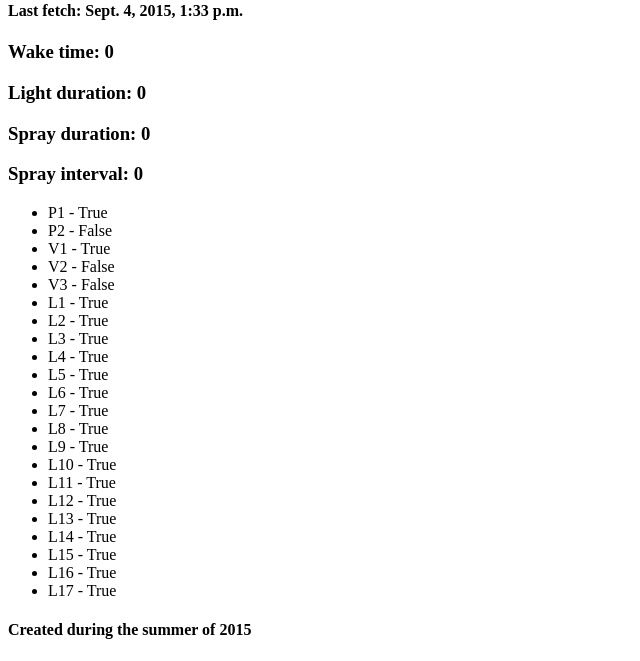
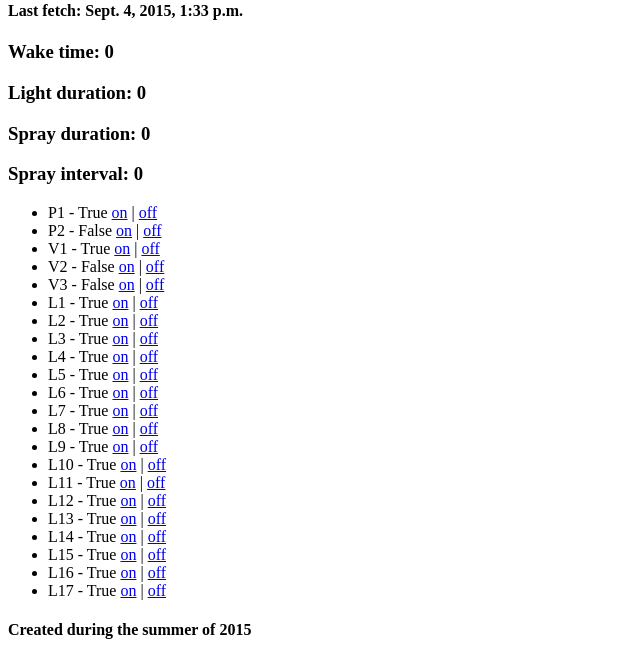
Before and after one commit to mrdave-dev/GroVolution, a Django app: page /gv_bank_display/2/ in a window 1280 px wide. Shown: the part 203-864 px from the top of the page, without its empty margins (0-640 px from the left). Run offline with Django 3.2, Linux system fonts and the light colour scheme; data comes from the database, SQL or seed files in the repository; some libraries are stand-ins or nearby versions.

Commit message:
Added on/off funcionality to relays

```diff
--- a/gui/gv_bank_display/models.py
+++ b/gui/gv_bank_display/models.py
@@ -44,17 +44,33 @@ class GV_Bank(models.Model):
 
 
 class GV_Relay(models.Model):
-	bank = models.ForeignKey(GV_Bank)
-	label = models.CharField(max_length=2)
-	number = models.IntegerField()
-	status = models.BooleanField()
+    bank = models.ForeignKey(GV_Bank)
+    label = models.CharField(max_length=2)
+    number = models.IntegerField()
+    status = models.BooleanField()
 
-	def __str__(self):
-		return str(self.label) + str(self.number)
+    def turn_off(self):
+        # boil down filename
+        local_fn = re.search(r'[\w\d]+\.json', self.bank.bank_name).group()
 
-	class Meta:
-		verbose_name = "Relay"
-		verbose_name_plural = "Relays"
+        # call gv program to turn off
+        command = 'cd ..; ./gv off ' + local_fn + self.label + str(self.number)
+        subprocess.Popen(command, shell=True)
+
+    def turn_on(self):
+        # boil down filename
+        local_fn = re.search(r'[\w\d]+\.json', self.bank.bank_name).group()
+
+        #call gv program to turn off
+        command = 'cd ..; ./gv on ' + local_fn + self.label + str(self.number)
+        subprocess.Popen(command, shell=True)
+
+    def __str__(self):
+        return str(self.label) + str(self.number)
+
+    class Meta:
+        verbose_name = "Relay"
+        verbose_name_plural = "Relays"
 
 
 class TestModel(models.Model):
--- a/gui/gv_bank_display/templates/gv_bank_display/bank_detail.html
+++ b/gui/gv_bank_display/templates/gv_bank_display/bank_detail.html
@@ -12,6 +12,26 @@
                     alert("Unknown error: unable to fetch data.");
                 }
 
+            });
+        }
+
+        function relay_off(id) {
+            $.get("../relays/" + id + "/off", function( data ) {
+                if (data == '0') {
+                    alert("Relay off.");
+                } else {
+                    alert("Unknown error: unable to turn relay off.");
+                }
+            });
+        }
+
+        function relay_on(id) {
+            $.get("../relays/" + id + "/on", function( data ) {
+                if (data == '0') {
+                    alert("Relay on.");
+                } else {
+                    alert("Unknown error: unable to turn relay on.");
+                }
             });
         }
 
@@ -32,6 +52,7 @@
                     <li>
                         {{ relay.label }}{{ relay.number }} -
                         {{ relay.status }}
+                        <a href="#" onclick="relay_on({{ relay.pk }})">on</a> | <a href="#"i onclick="relay_off({{ relay.pk }})">off</a>
                   </li>
                 {% endfor %}
             </ul>
--- a/gui/gv_bank_display/urls.py
+++ b/gui/gv_bank_display/urls.py
@@ -8,4 +8,6 @@ urlpatterns = [
 	url(r'^banks$', views.bank_display),
     url(r'(?P<pk>\d+)/$', views.bank_detail),
     url(r'(?P<pk>\d+)/fetch/', views.bank_fetch),
+    url(r'relays/(?P<pk>\d+)/off', views.relay_off),
+    url(r'relays/(?P<pk>\d+)/on', views.relay_on),
 ]
--- a/gui/gv_bank_display/views.py
+++ b/gui/gv_bank_display/views.py
@@ -31,3 +31,23 @@ def bank_fetch(request, pk):
 
     bank.fetch_and_update()
     return HttpResponse('0')
+
+
+def relay_off(request, pk):
+    try:
+        relay = GV_Relay.objects.get(pk=pk)
+    except GV_Relay.DoesNotExist:
+        return HttpResponse('1')
+
+    relay.turn_off()
+    return HttpResponse('0')
+
+
+def relay_on(request, pk):
+    try:
+        relay = GV_Relay.objects.get(pk=pk)
+    except GV_Relay.DoesNotExist:
+        return HttpResponse('1')
+
+    relay.turn_on()
+    return HttpResponse('0')
```
